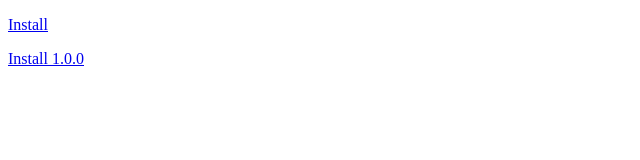
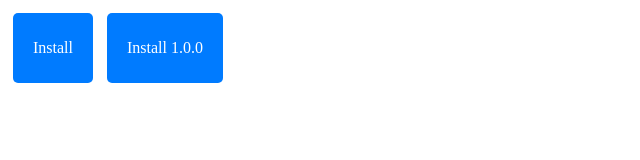
Before and after one commit to Bartosz8291/hasos, a plain HTML site: page index.html in a window 1280 px wide. Shown: the whole page, without its empty margins (0-640 px from the left). Drawn offline with Linux system fonts and the light colour scheme.

Commit message:
Update index.html

```diff
--- a/index.html
+++ b/index.html
@@ -1,7 +1,27 @@
 <!DOCTYPE html>
+<html lang="en">
 <head>
-          <title>HasOS</title>
+    <meta charset="UTF-8">
+    <meta name="viewport" content="width=device-width, initial-scale=1.0">
+    <meta name="description" content="The HasOS OS">
+    <style>
+    a {
+        display: inline-block;
+        padding: 10px 20px;
+        background-color: #007bff;
+        color: white;
+        text-decoration: none;
+        border-radius: 5px;
+        margin: 5px;
+    }
+    a:hover {
+        background-color: #0056b3;
+    }
+</style>
+    <title>HasOS</title>
 </head>
 <body>
-          <a href="https://hasos.vercel.app/api/v9/install"><p>Install</p></a>
-          <a href="https://hasos.vercel.app/api/v1/1.0.0"><p>Install 1.0.0</p></a>
+    <a href="https://hasos.vercel.app/api/v9/install"><p>Install</p></a>
+    <a href="https://hasos.vercel.app/api/v1/1.0.0"><p>Install 1.0.0</p></a>
+</body>
+</html>
```
